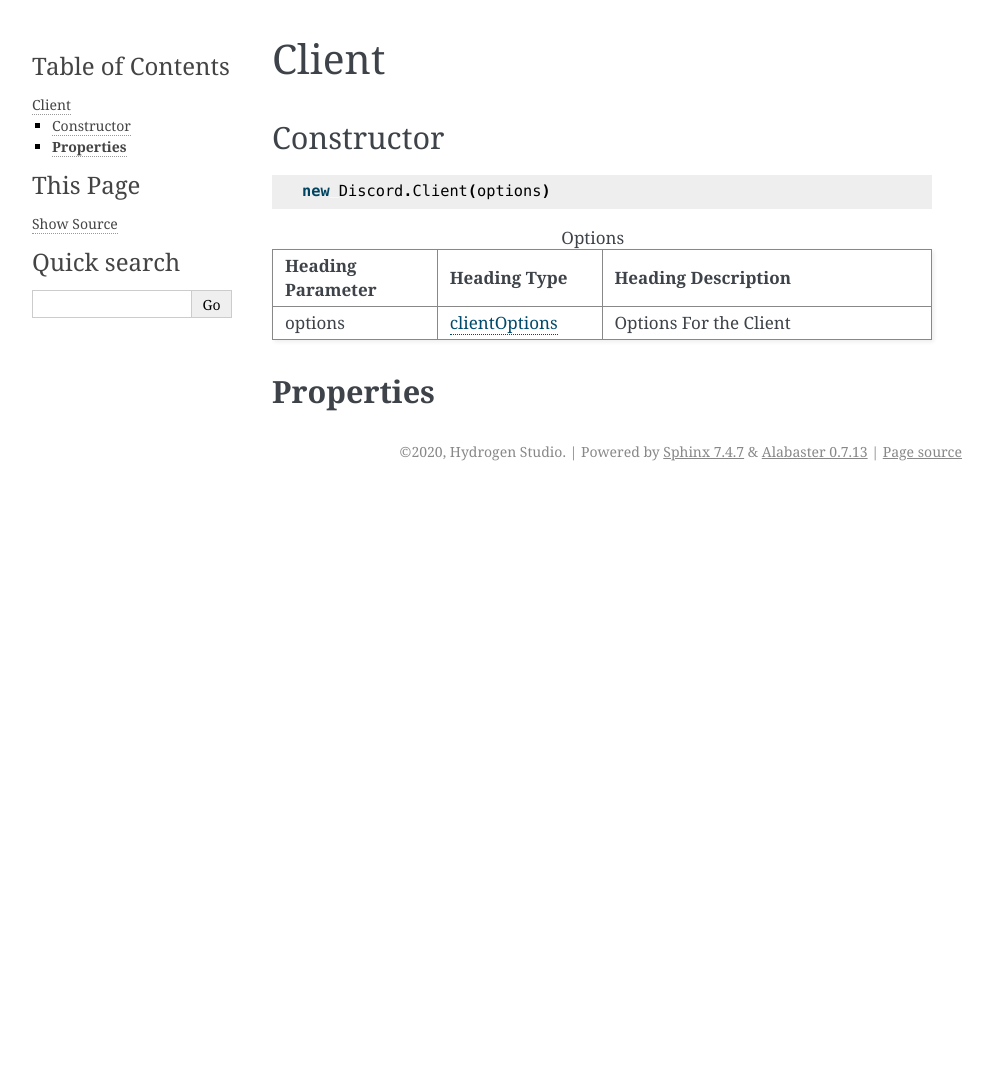
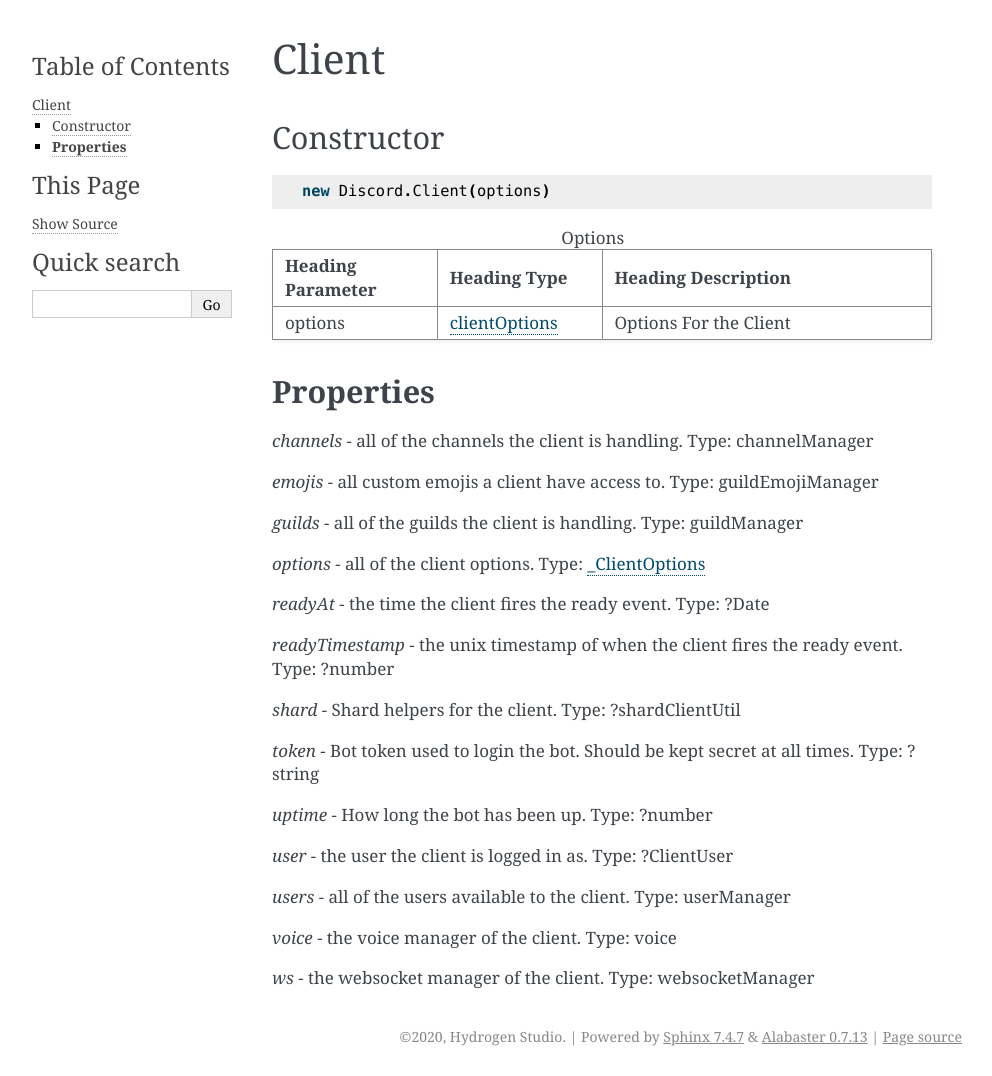
Before and after one commit to hydrogen-studio/dhy, a Sphinx documentation site: the page built from docs/source/Client.rst, in a window 1280 px wide. Shown: the whole page, without its empty margins (148-1140 px from the left). Built offline with Sphinx 7.4.7, drawn with Linux system fonts in a browser that asks for light colours; before the commit the page ends 900 px from its top, so only the background shows below that.

Commit message:
Update Client.rst

```diff
--- a/docs/source/Client.rst
+++ b/docs/source/Client.rst
@@ -21,3 +21,29 @@ Constructor
 
 **Properties**
 --------------
+
+*channels* - all of the channels the client is handling. Type: channelManager
+
+*emojis* - all custom emojis a client have access to. Type: guildEmojiManager
+
+*guilds* - all of the guilds the client is handling. Type: guildManager
+
+*options* - all of the client options. Type: `_ClientOptions <https://dhy.readthedocs.io/en/latest/ClientOptions.html>`_
+
+*readyAt* - the time the client fires the ready event. Type: ?Date
+
+*readyTimestamp* - the unix timestamp of when the client fires the ready event. Type: ?number
+
+*shard* - Shard helpers for the client. Type: ?shardClientUtil
+
+*token* - Bot token used to login the bot. Should be kept secret at all times. Type: ?string
+
+*uptime* - How long the bot has been up. Type: ?number
+
+*user* - the user the client is logged in as. Type: ?ClientUser
+
+*users* - all of the users available to the client. Type: userManager
+
+*voice* - the voice manager of the client. Type: voice
+
+*ws* - the websocket manager of the client. Type: websocketManager
```
